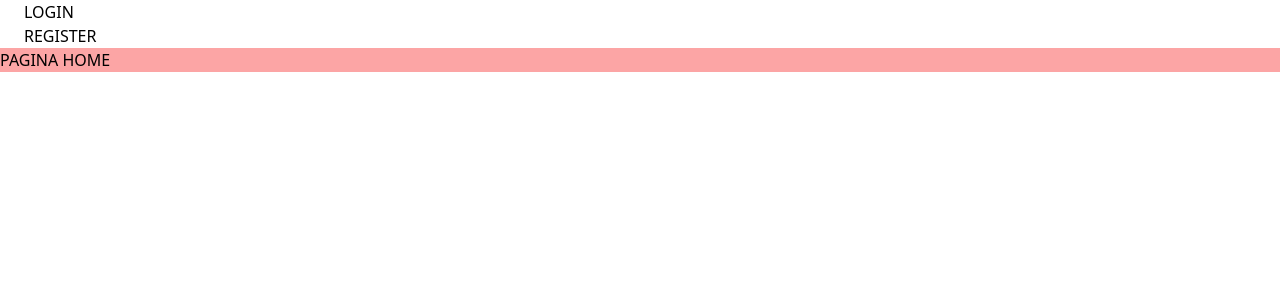
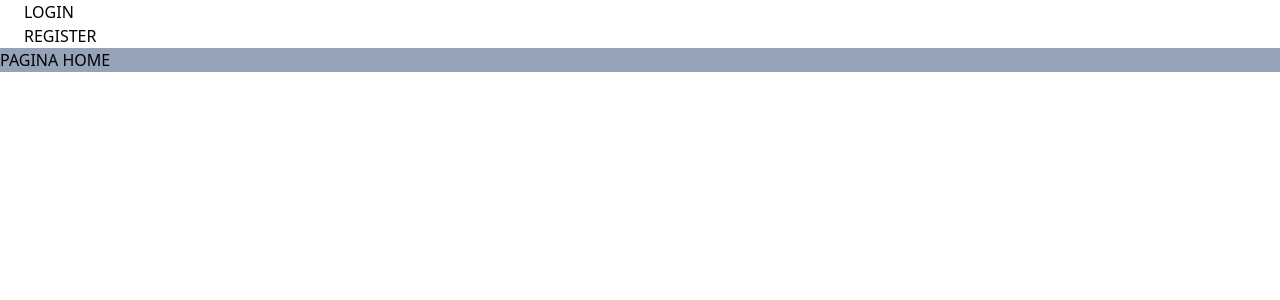
Before and after one commit to Josuesp1620/project-mtc, a React (Vite) app: page / in a window 1280 px wide. Shown: the top 300 px of the page. Built offline with nearby package versions, Linux system fonts and the light colour scheme.

Commit message:
[UPDATE] Change Color Background HomeView

```diff
--- a/src/views/home/index.tsx
+++ b/src/views/home/index.tsx
@@ -4,7 +4,7 @@ export const HomeView = () => {
     return (
         <>
             <HeaderComponent />
-            <div className="bg-red-300">
+            <div className="bg-slate-400">
                 <p>PAGINA HOME</p>
             </div>
         </>
```
